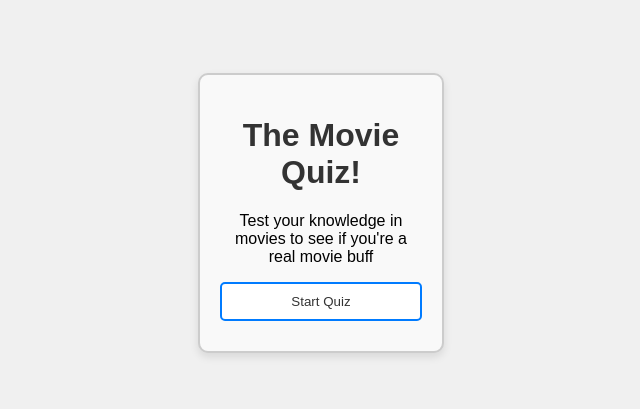
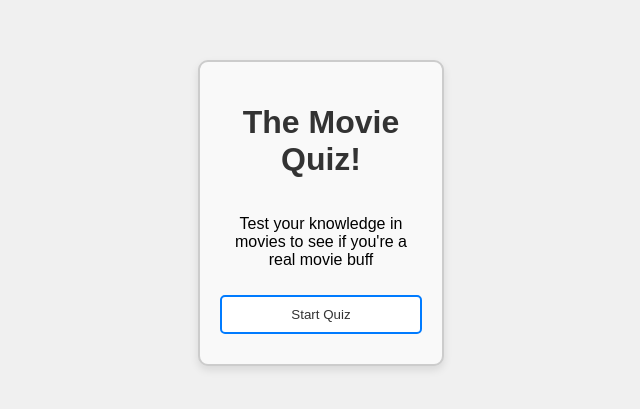
Before and after one commit to ArvidBerlin/Movie-quiz, a React (Vite) app: page / in a window 1280 px wide. Shown: the part 187-596 px from the top of the page, without its empty margins (319-959 px from the left). Built offline with nearby package versions, Linux system fonts and the light colour scheme.

Commit message:
Minor fix on container

```diff
--- a/src/components/StartPage.jsx
+++ b/src/components/StartPage.jsx
@@ -2,13 +2,13 @@ import React from 'react'
 
 const StartPage = ({ onStart }) => {
   return (
-    <div className='container'>
+    <>
         <h1>The Movie Quiz!</h1>
         <p>Test your knowledge in movies to see if you're a real movie buff</p>
         <button onClick={onStart}>
             Start Quiz
         </button>
-    </div>
+    </>
   );
 };
 
```
